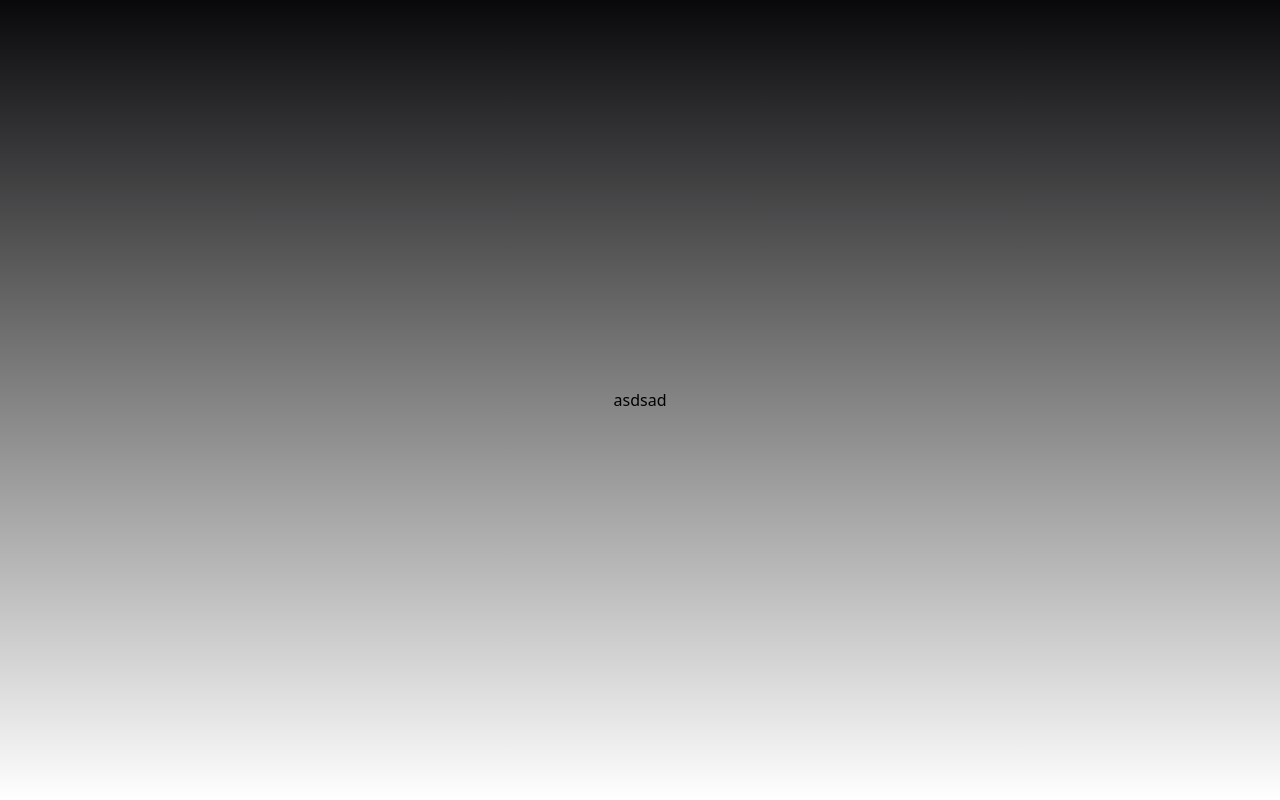
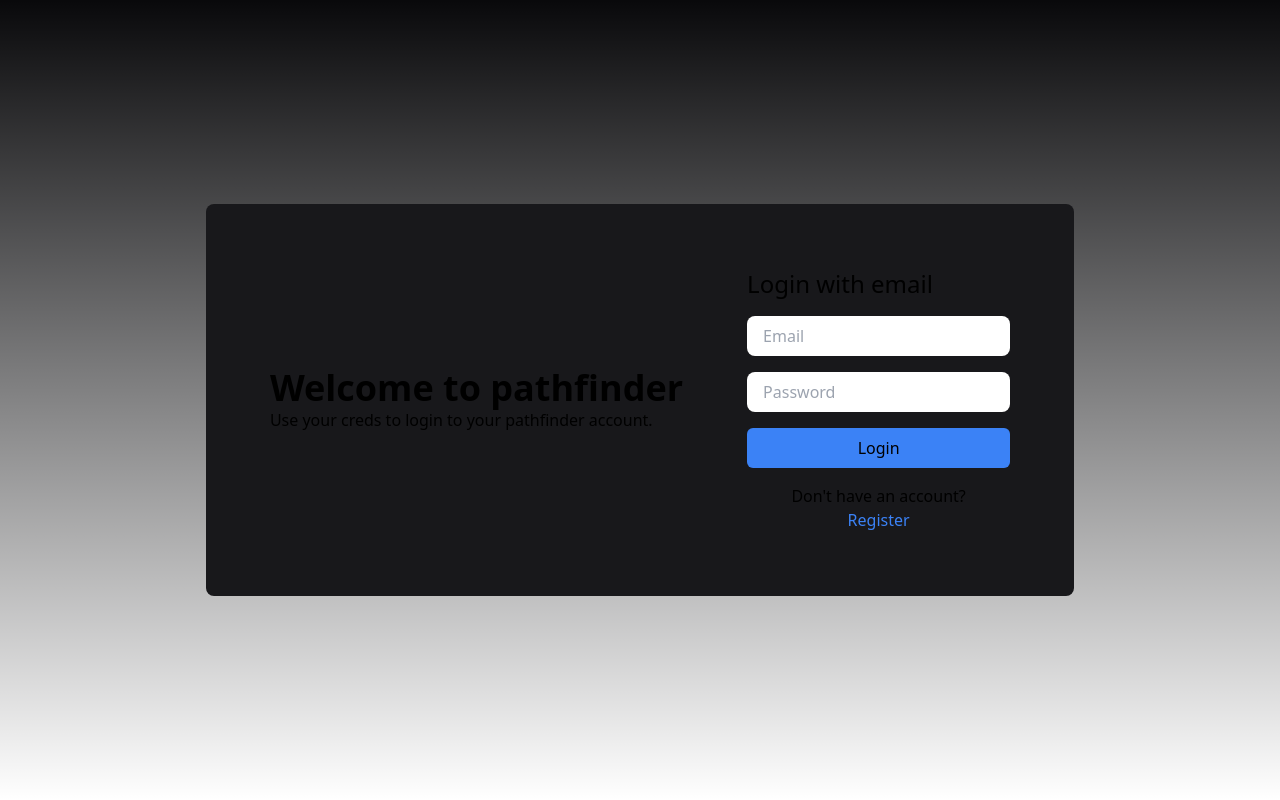
Before and after one commit to maricd7/PathFinder, a Next.js app in the folder pathfinder/: page /login in a window 1280 px wide. Built offline with nearby package versions, Linux system fonts and the light colour scheme.

Commit message:
desigining login and register page

```diff
--- /dev/null
+++ b/pathfinder/src/app/components/LoginComponent/LoginComponent.js
@@ -0,0 +1,26 @@
+import React from 'react'
+import Heading from '../common/Heading/Heading'
+import Input from '../common/Input/Input'
+import CtaButton from '../common/Button/CtaButton'
+import Link from 'next/link'
+
+export default function LoginComponent() {
+  return (
+    <div className='p-16 flex  items-center  bg-zinc-900 rounded-lg gap-16'>
+       <div>
+          <Heading text='Welcome to pathfinder'/>
+          <h2>Use your creds to login to your pathfinder account.</h2>
+       </div>
+       <div className='flex flex-col gap-4'>
+        <h2 className='text-2xl'>Login with email</h2>
+        <Input placeholder='Email'/>
+        <Input placeholder='Password'/>
+        <CtaButton text='Login'/>
+        <div className='flex flex-col'>
+            <span className='text-md text-center'>Don't have an account?</span>
+            <Link className='text-blue-500 text-center' href='/register'>Register</Link>
+        </div>
+       </div>
+    </div>
+  )
+}
--- /dev/null
+++ b/pathfinder/src/app/components/LoginComponent/index.js
@@ -0,0 +1 @@
+export * from "./LoginComponent";
--- /dev/null
+++ b/pathfinder/src/app/components/RegisterComponent/RegisterComponent.js
@@ -0,0 +1,28 @@
+import React from 'react'
+import Heading from '../common/Heading/Heading'
+import Input from '../common/Input/Input'
+import CtaButton from '../common/Button/CtaButton'
+import Link from 'next/link'
+
+export default function RegisterComponent() {
+  return (
+    <div className='p-16 flex  items-center  bg-zinc-900 rounded-lg gap-16'>
+       <div>
+          <Heading text='Welcome to pathfinder'/>
+          <h2>Use your creds to register to your pathfinder account.</h2>
+       </div>
+       <div className='flex flex-col gap-4'>
+        <h2 className='text-2xl'>Register with email</h2>
+        <Input placeholder='Email'/>
+        <Input placeholder='Password'/>
+        <Input placeholder='Confirm Password'/>
+        <CtaButton text='Register'/>
+        <div className='flex flex-col'>
+            <span className='text-md text-center'>Already have an account?</span>
+            <Link className='text-blue-500 text-center' href='/login'>Login</Link>
+        </div>
+       </div>
+
+    </div>
+  )
+}
--- /dev/null
+++ b/pathfinder/src/app/components/RegisterComponent/index.js
@@ -0,0 +1 @@
+export * from "./RegisterComponent";
--- /dev/null
+++ b/pathfinder/src/app/components/common/Input/Input.js
@@ -0,0 +1,7 @@
+import React from 'react'
+
+export default function Input({placeholder,type, value, onChange}) {
+  return (
+    <input className='px-4 py-2 rounded-lg' placeholder={placeholder} type={type} value={value} onChange={onChange}/>
+  )
+}
--- /dev/null
+++ b/pathfinder/src/app/components/common/Input/index.js
@@ -0,0 +1 @@
+export * from "./Input";
--- /dev/null
+++ b/pathfinder/src/app/components/common/index.js
@@ -0,0 +1,3 @@
+export * from "./Button";
+export * from "./Heading";
+export * from "./Input";
--- a/pathfinder/src/app/components/index.js
+++ b/pathfinder/src/app/components/index.js
@@ -1 +1,3 @@
 export * from "./common";
+export * from "./LoginComponent";
+export * from "./RegisterComponent";
--- a/pathfinder/src/app/layout.js
+++ b/pathfinder/src/app/layout.js
@@ -11,7 +11,7 @@ export const metadata = {
 export default function RootLayout({ children }) {
   return (
     <html lang="en">
-      <body className='w-full h-screen flex-justify-center items-center bg-zinc-950'>{children}</body>
+      <body className='w-full h-screen  bg-zinc-950'>{children}</body>
     </html>
   );
 }
--- a/pathfinder/src/app/login/page.js
+++ b/pathfinder/src/app/login/page.js
@@ -1,11 +1,12 @@
 import React from 'react'
+import LoginComponent from '../components/LoginComponent/LoginComponent'
 
 
 function Login() {
   return (
-    <div className='w-full h-full flex flex-col items-center justify-center'>
-       asdsad
-    </div>
+   <div className='h-full flex justify-center items-center w-full'>
+    <LoginComponent/>
+   </div>
   )
 }
 
--- a/pathfinder/src/app/register/page.js
+++ b/pathfinder/src/app/register/page.js
@@ -1,12 +1,13 @@
 import React from 'react'
+import RegisterComponent from '../components/RegisterComponent/RegisterComponent'
 
 
-function Login() {
+function Register() {
   return (
-    <div className='w-full h-full flex flex-col items-center justify-center'>
-       asdsad
+    <div className='h-full flex justify-center items-center w-full'>
+      <RegisterComponent/>
     </div>
   )
 }
 
-export default Login
+export default Register
```
